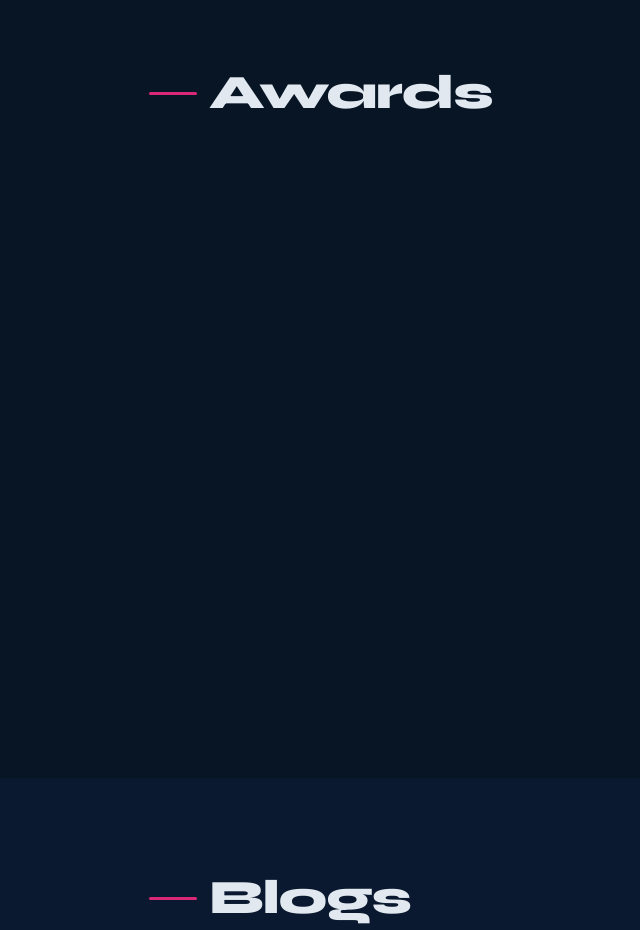
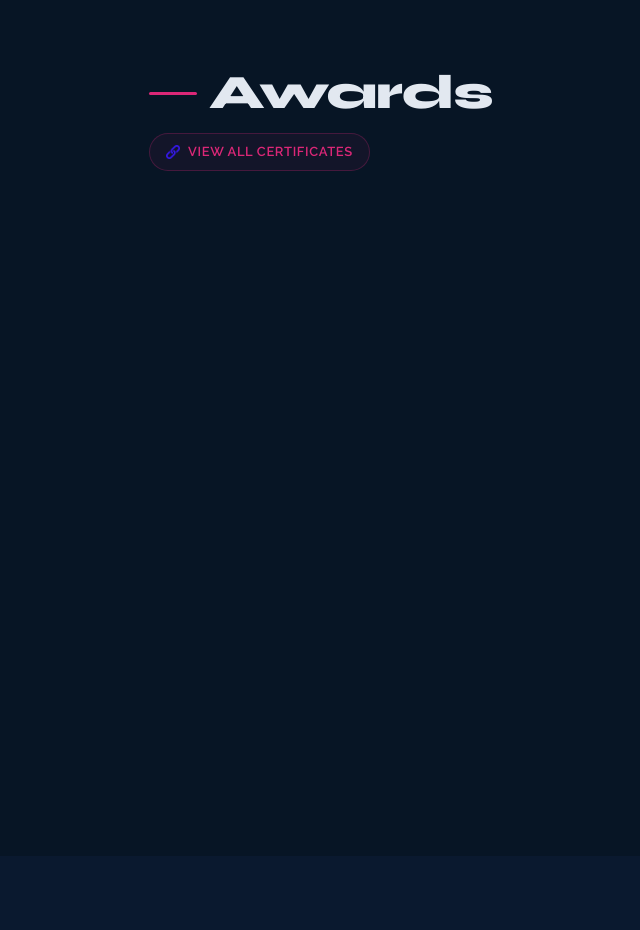
Before and after one commit to nordeeen/my-personal-portfolio, a Next.js app: page / in a window 1280 px wide. Shown: the part 4660-5590 px from the top of the page, without its empty margins (3-643 px from the left). Built offline with nearby package versions, Linux system fonts and the light colour scheme.

Commit message:
add embedded link

```diff
--- a/components/Award.tsx
+++ b/components/Award.tsx
@@ -17,12 +17,16 @@ const Award: React.FC = () => {
             {allDataWords.titlesSecond}
           </h2>
         </div>
-
         {/* Certificate Link */}
-        {/* <a
-          href={allDataWords.urlCertificate}
-          target="_blank"
-          rel="noopener noreferrer"
+        <button
+          type="button"
+          onClick={() =>
+            window.open(
+              allDataWords.urlCertificate,
+              '_blank',
+              'noopener,noreferrer',
+            )
+          }
           className={[
             'inline-flex items-center gap-2 mb-10',
             'text-pink-600 text-[13px] font-semibold tracking-[0.05em] uppercase',
@@ -40,8 +44,7 @@ const Award: React.FC = () => {
             style={{ width: '14px', height: '14px' }}
           />
           View All Certificates
-        </a> */}
-
+        </button>
         {/* Award List */}
         <div className="flex flex-col gap-4">
           {datasListAwards.map((data, index) => (
--- a/lib/const.ts
+++ b/lib/const.ts
@@ -48,8 +48,7 @@ export const allDataWords = {
   urlGithub: 'https://github.com/nordeeen/',
   urlLinkedin: 'https://www.linkedin.com/in/ahmadnurdiansah/',
   myEmail: 'ahmadnrdnsah@gmail.com',
-  urlCertificate:
-    'https://drive.google.com/drive/folders/1u2haQlTu7XO7Z456m_5RSId7jcK_itxg',
+  urlCertificate: `https://drive.google.com/embeddedfolderview?id=1u2haQlTu7XO7Z456m_5RSId7jcK_itxg#list`,
   urlResume:
     'https://drive.google.com/uc?export=download&id=1wmKvXgJfU4L6_3_yW_bbhpoS5Bpmcflm',
   descHome: `A Frontend Developer passionate about crafting interactive,
```
